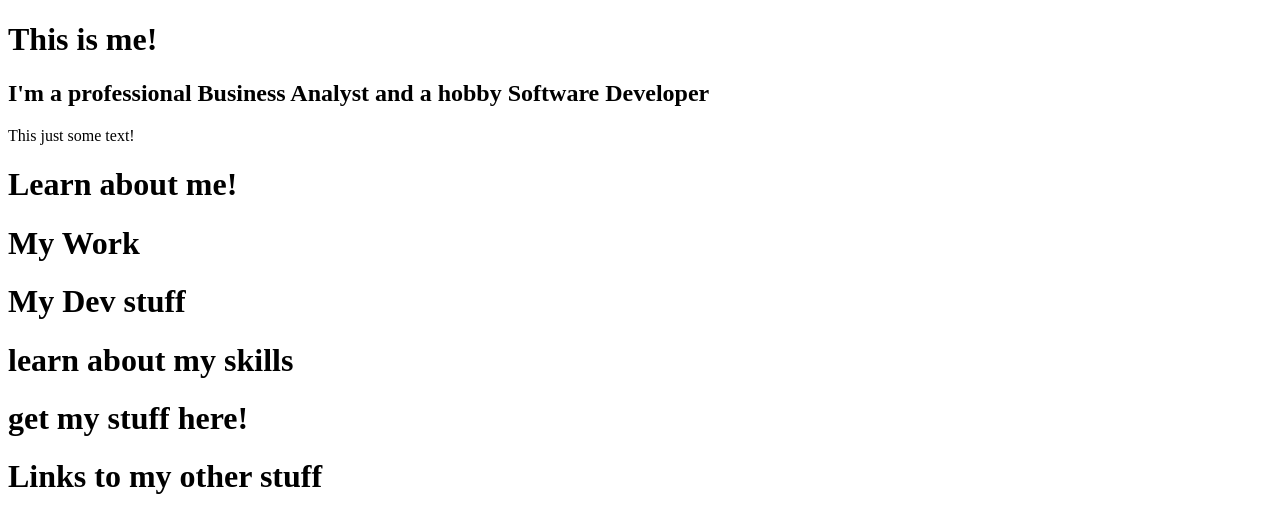
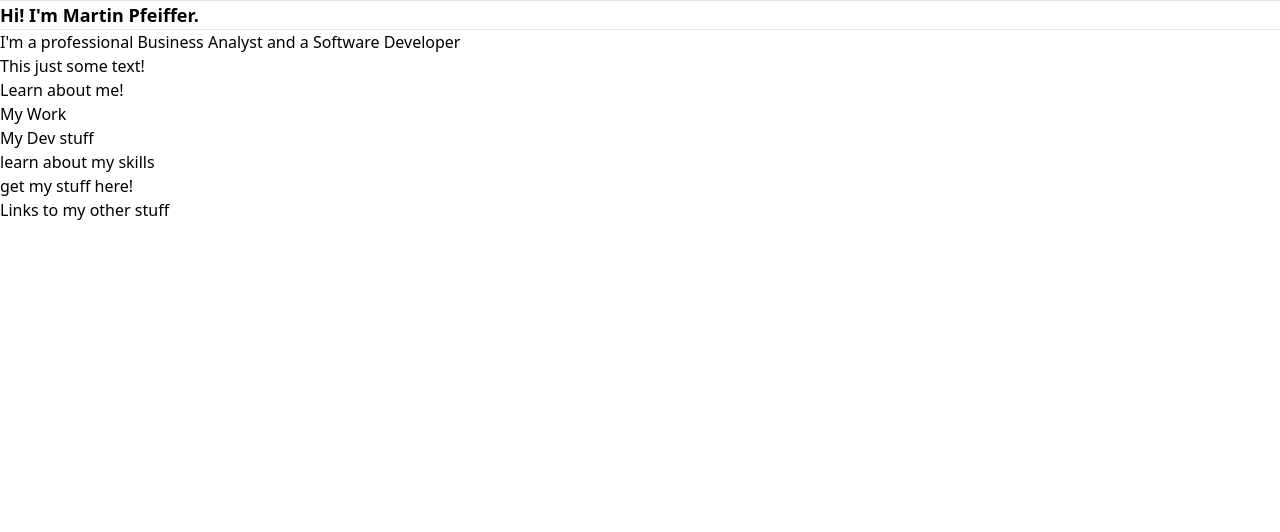
Before and after one commit to PfeifferMartin/m-pfeiffer, a website: page public/index.html in a window 1280 px wide. Drawn offline with Linux system fonts and the light colour scheme; some packages are replaced by stand-ins of ours.

Commit message:
integrated TailwindCSS

```diff
--- a/public/index.html
+++ b/public/index.html
@@ -6,25 +6,16 @@
   <meta name="viewport" content="width=device-width, initial-scale=1">
   <title>Martin Pfeiffer</title>
 
-  <!-- update the version number as needed -->
-  <script defer src="/__/firebase/9.6.7/firebase-app-compat.js"></script>
-
-  <script defer src="/__/firebase/9.6.7/firebase-analytics-compat.js"></script>
-  <!--
-      initialize the SDK after all desired features are loaded, set useEmulator to false
-      to avoid connecting the SDK to running emulators.
-    -->
-  <script defer src="/__/firebase/init.js?useEmulator=false"></script>
-
-  <link rel="stylesheet" href="/styles/styles.css">
+  <link rel="stylesheet" href="styles/output.css">
 </head>
 
 <body>
   <div class="header">
-    <h1>This is me!</h1>
-    <h2>I'm a professional Business Analyst and a hobby Software Developer</h2>
+    <h1 class="border-y text-lg hover:font-bold">Hi! I'm Martin Pfeiffer.</h1>
+    <h2>I'm a professional Business Analyst and a Software Developer</h2>
     <p>This just some text!</p>
   </div>
+
 
   <div class = "cv">
     <h1>Learn about me!</h1>
--- a/public/styles/styles.css
+++ b/public/styles/styles.css
@@ -0,0 +1,3 @@
+@tailwind base;
+@tailwind components;
+@tailwind utilities;
--- /dev/null
+++ b/tailwind.config.js
@@ -0,0 +1,7 @@
+module.exports = {
+  content: ["public/*"],
+  theme: {
+    extend: {},
+  },
+  plugins: [],
+}
```
Also changed, not shown: package.json (added, +22 -0 lines), public/styles/output.css (added), 1 other file.
